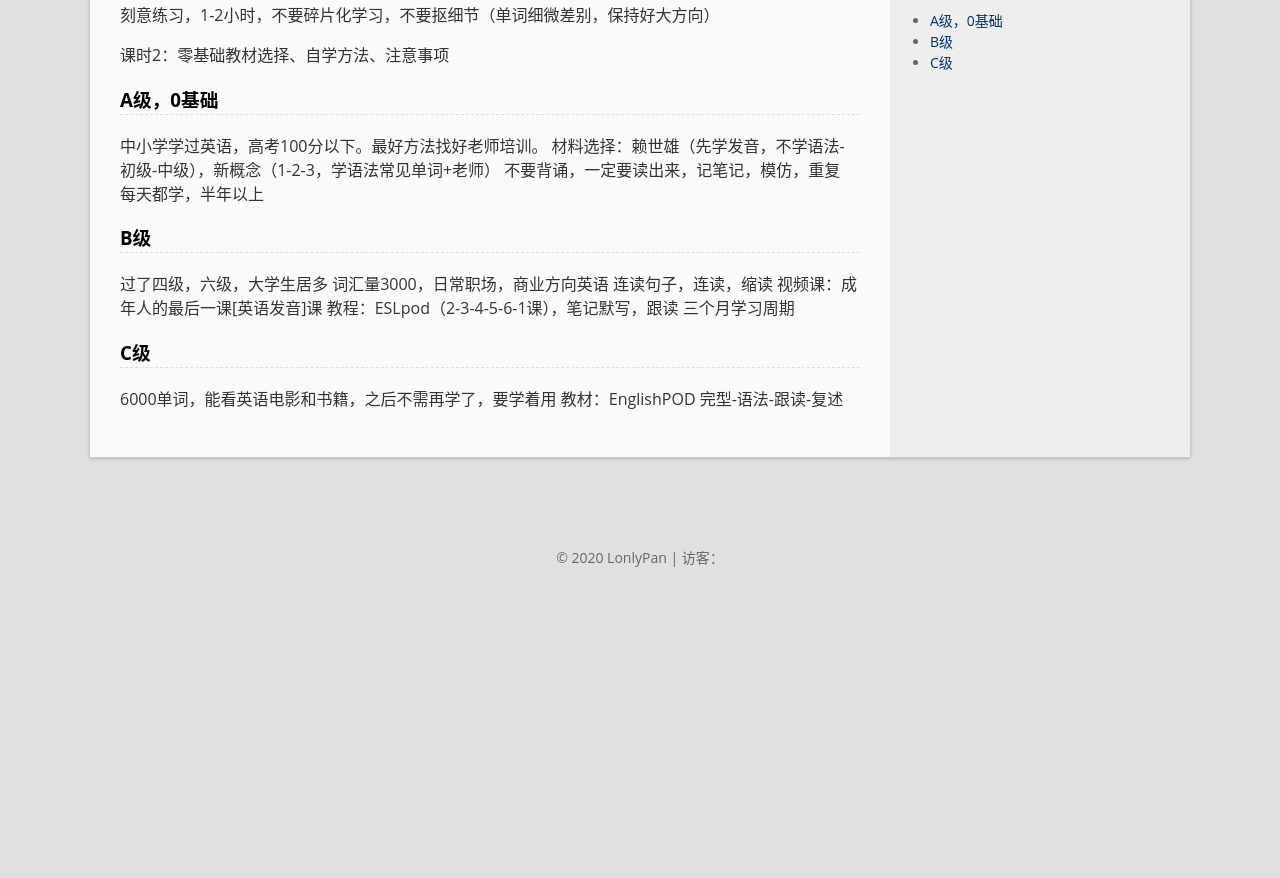
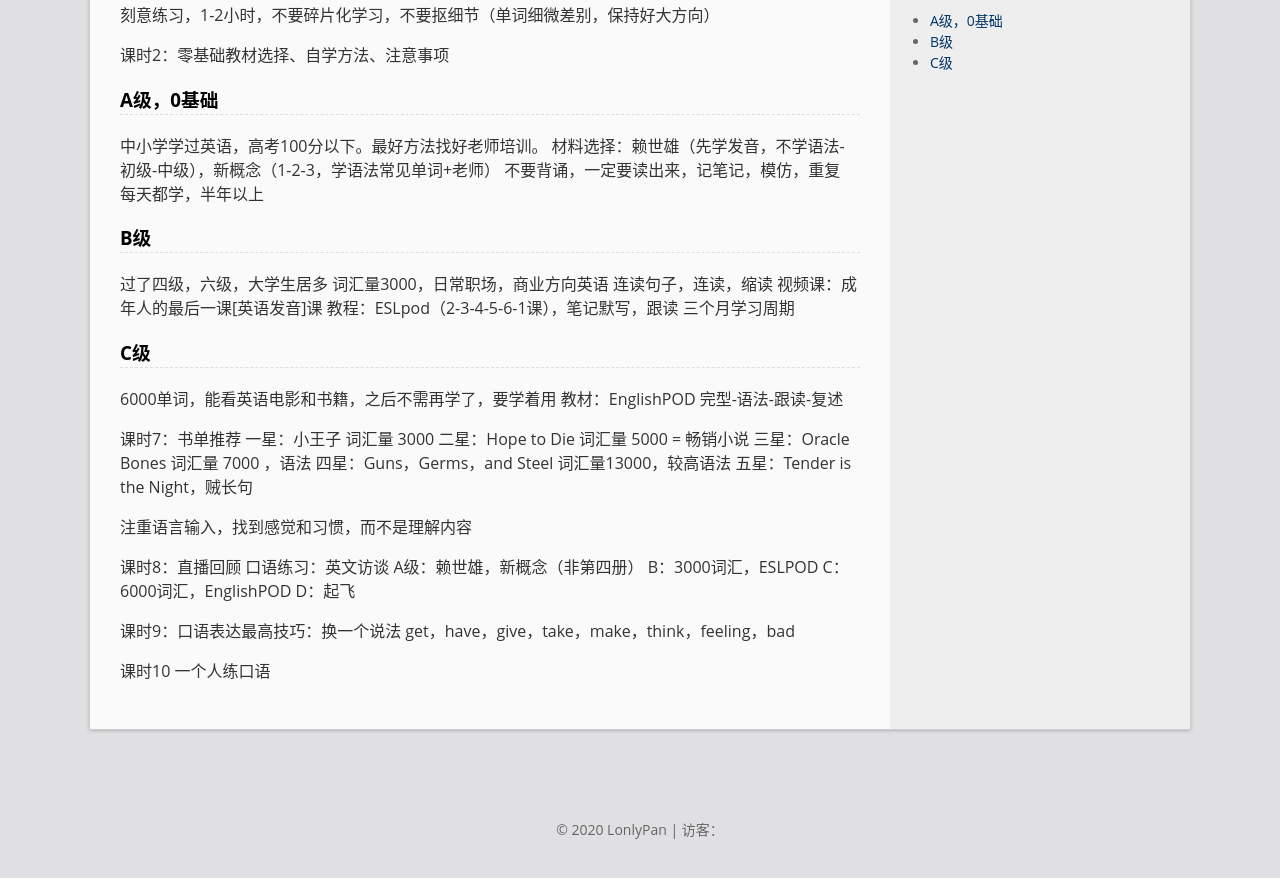
Before and after one commit to LonlyStack/LonlyPan.github.io, a Jekyll site: the page built from _posts/2019-09-06-系统自学英语方法.md, in a window 1280 px wide and 900 px high, scrolled down 856 px. Shown: the top 878 px of the window. Built offline with Jekyll 4.4.1, drawn with Linux system fonts in a browser that asks for light colours; comment, search, counter and statistics services are not loaded; before the commit the page ends 1484 px from its top, so only the background shows below that.

Commit message:
修改文件: _posts/2019-09-06-系统自学英语方法.md

```diff
--- a/_posts/2019-09-06-系统自学英语方法.md
+++ b/_posts/2019-09-06-系统自学英语方法.md
@@ -53,3 +53,25 @@ F级：五年海外留学背景，吴亦凡
 6000单词，能看英语电影和书籍，之后不需再学了，要学着用
 教材：EnglishPOD
 完型-语法-跟读-复述
+
+课时7：书单推荐
+一星：小王子  词汇量 3000
+二星：Hope to Die 词汇量 5000 = 畅销小说
+三星：Oracle Bones 词汇量 7000 ，语法
+四星：Guns，Germs，and Steel 词汇量13000，较高语法
+五星：Tender is the Night，贼长句
+
+注重语言输入，找到感觉和习惯，而不是理解内容
+
+课时8：直播回顾
+口语练习：英文访谈
+A级：赖世雄，新概念（非第四册）
+B：3000词汇，ESLPOD
+C：6000词汇，EnglishPOD
+D：起飞
+
+课时9：口语表达最高技巧：换一个说法
+get，have，give，take，make，think，feeling，bad
+
+课时10
+一个人练口语
```
Also changed, not shown: other parts of _posts/2019-09-06-系统自学英语方法.md (+1 -1 lines).
